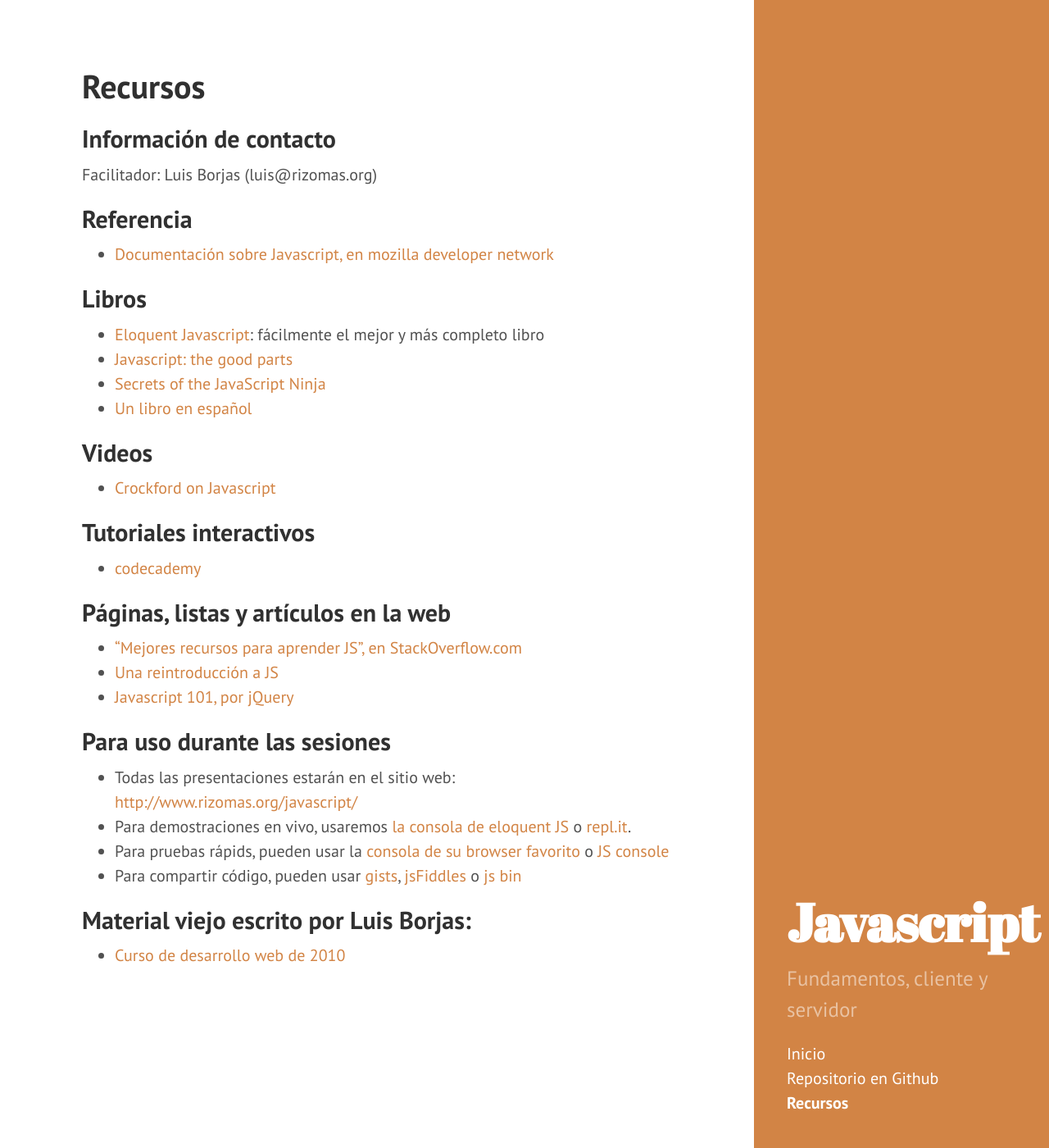
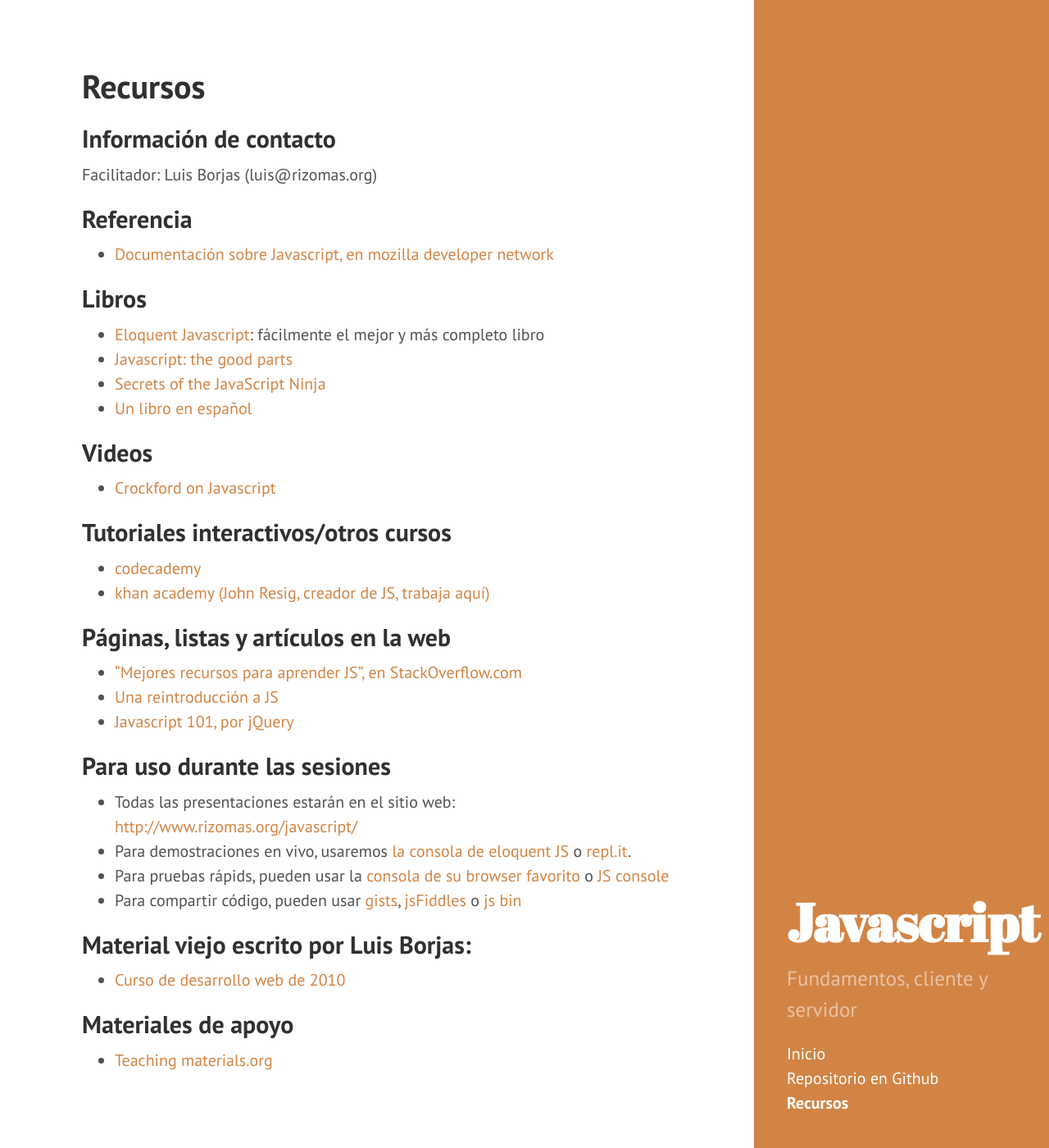
Before and after one commit to rizoma/javascript, a Jekyll site: the page built from resources.md, in a window 1280 px wide and 1400 px high. Shown: the whole window at 82% size. Built offline with Jekyll 4.4.1, drawn with Linux system fonts in a browser that asks for light colours; Markdown is read by kramdown in place of the engine named in the settings.

Commit message:
agrega recursos de enseñanza

```diff
--- a/resources.md
+++ b/resources.md
@@ -22,9 +22,10 @@ Facilitador: Luis Borjas (luis@rizomas.org)
 
 * [Crockford on Javascript](http://yuiblog.com/crockford/)
 
-## Tutoriales interactivos
+## Tutoriales interactivos/otros cursos
 
 * [codecademy](http://www.codecademy.com/en/tracks/javascript)
+* [khan academy (John Resig, creador de JS, trabaja aquí)](https://www.khanacademy.org/computing/computer-programming/programming)
 
 ## Páginas, listas y artículos en la web
 
@@ -42,3 +43,7 @@ Facilitador: Luis Borjas (luis@rizomas.org)
 ## Material viejo escrito por Luis Borjas:
 
 * [Curso de desarrollo web de 2010](https://github.com/progra4-2010-4/quizzgen/blob/master/seeds/lang.markdown)
+
+## Materiales de apoyo
+
+* [Teaching materials.org](http://www.teaching-materials.org/javascript/)
```
